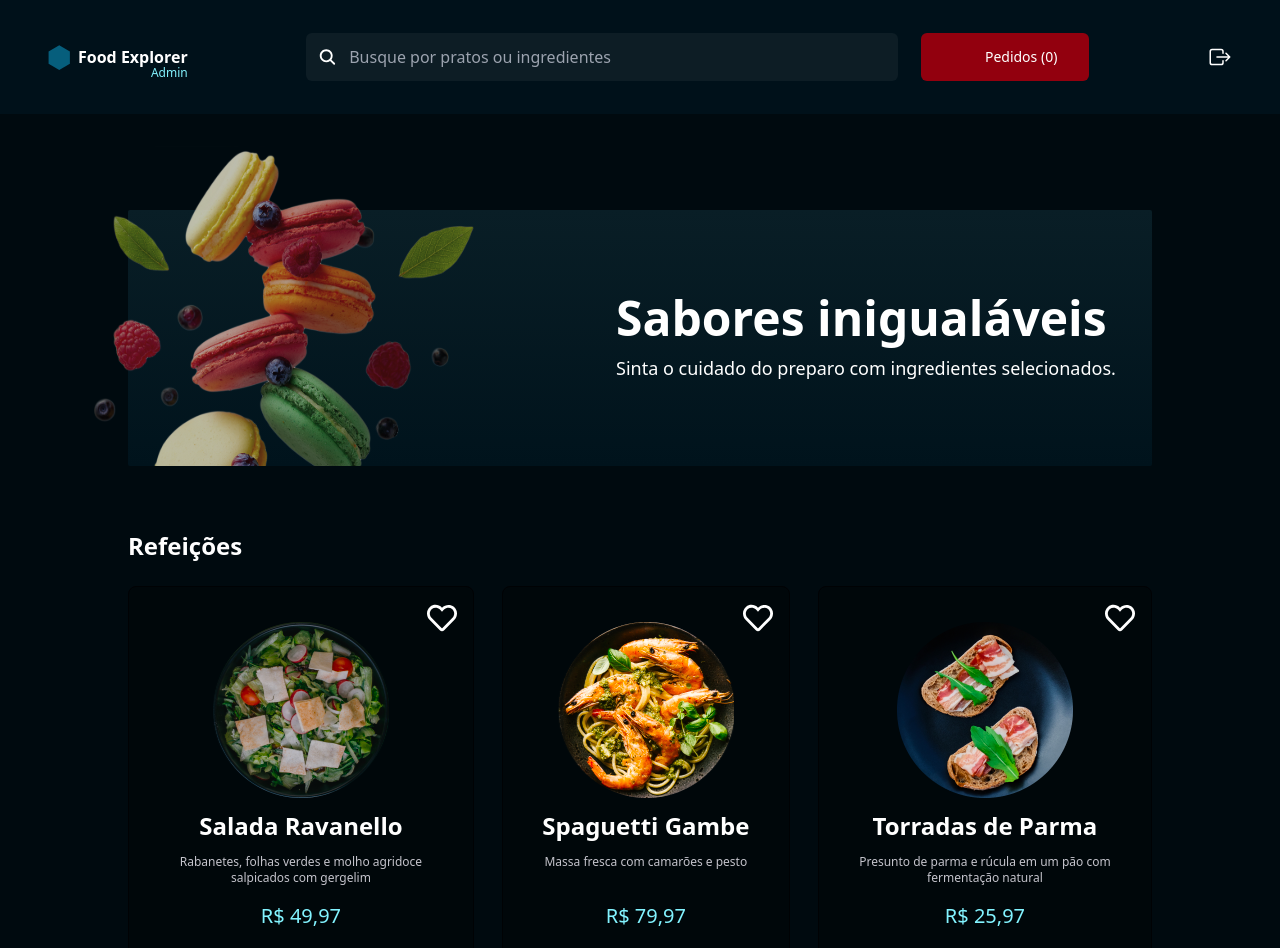
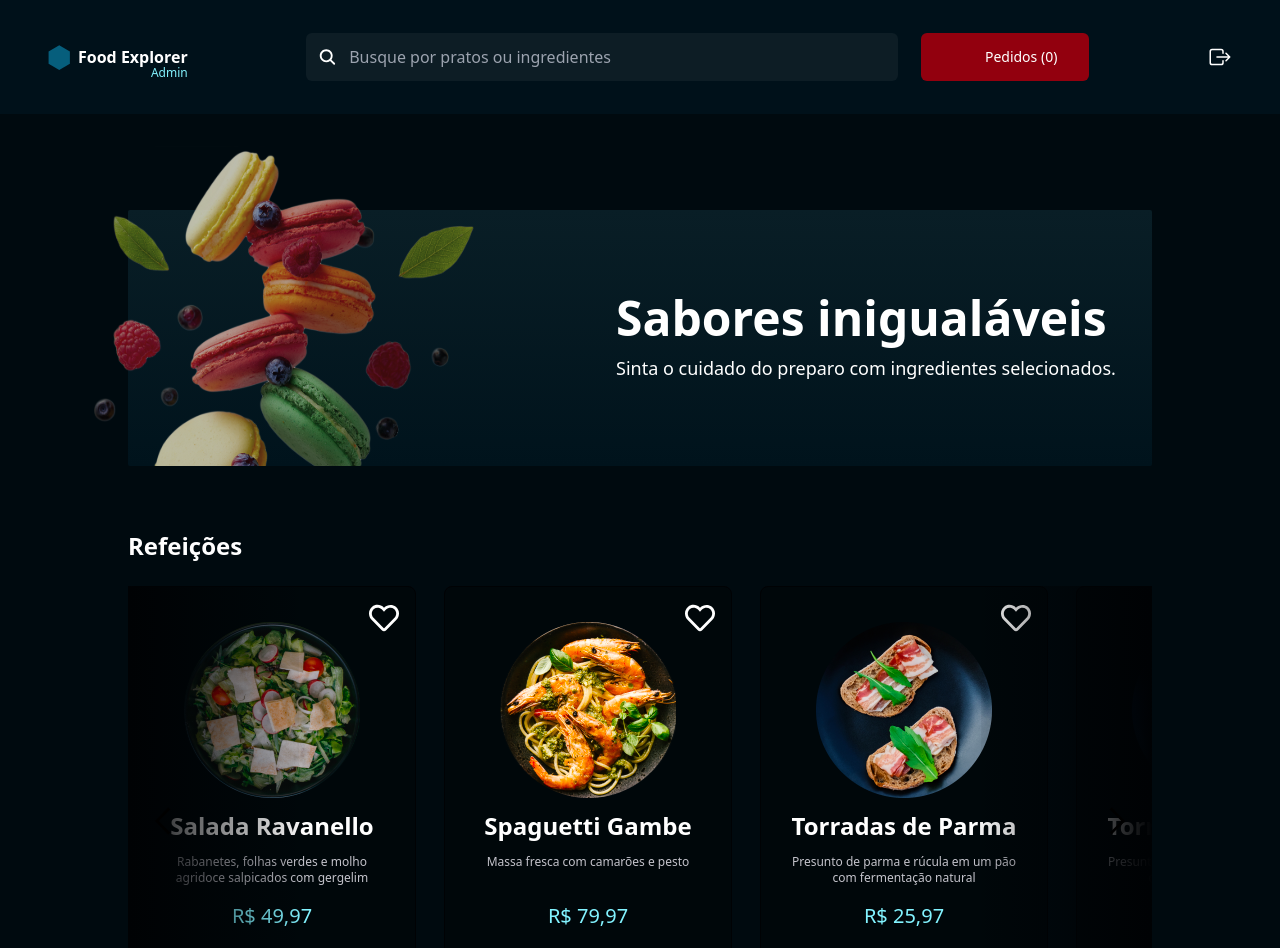
Before and after one commit to FredericoGrz/food-explorer, a React (Vite) app: page / in a window 1280 px wide. Shown: the top 948 px of the page. Built offline with nearby package versions, Linux system fonts and the light colour scheme; some icons are missing.

Commit message:
Criado o carousel para os cards (Ainda nao funcional)

```diff
--- /dev/null
+++ b/src/Components/Carousel/index.jsx
@@ -0,0 +1,24 @@
+import Proptypes from "prop-types";
+import { GrPrevious, GrNext } from "react-icons/gr";
+
+export function CardCarousel({ children }) {
+  return (
+    <div className="relative overflow-hidden">
+      <div className="hidden lg:block w-2/12 absolute left-0 z-10 h-full bg-gradient-to-r from-dark-300 via-dark-300/50 to-dark-300/5">
+        <button className="absolute left-5 top-1/2 z-20">
+          <GrPrevious className="text-white text-3xl hover:text-4xl" />
+        </button>
+      </div>
+      <div className="hidden lg:block w-2/12 absolute right-0 z-10 h-full bg-gradient-to-l from-dark-300 via-dark-300/50 to-dark-300/5">
+        <button className="absolute right-5 top-1/2 z-20">
+          <GrNext className="text-white text-3xl hover:text-4xl" />
+        </button>
+      </div>
+      <div className=" min-w-full flex gap-4 lg:gap-7">{children}</div>
+    </div>
+  );
+}
+
+CardCarousel.propTypes = {
+  children: Proptypes.node,
+};
--- a/src/Pages/Home.jsx
+++ b/src/Pages/Home.jsx
@@ -4,6 +4,7 @@ import salada from "../assets/salada-ravanello.svg";
 import spaguetti from "../assets/spaguetti-gambe.svg";
 import torradas from "../assets/torradas-parma.svg";
 import { FoodCard } from "../Components/FoodCard";
+import { CardCarousel } from "../Components/Carousel";
 
 function Home() {
   return (
@@ -36,6 +37,7 @@ function Home() {
               Refeições
             </h2>
             <div className="flex gap-4 lg:gap-7">
+              <CardCarousel>
                 <FoodCard
                   img={salada}
                   nome="Salada Ravanello"
@@ -54,6 +56,25 @@ function Home() {
                   descricao="Presunto de parma e rúcula em um pão com fermentação natural"
                   preco="25,97"
                 />
+                <FoodCard
+                  img={torradas}
+                  nome="Torradas de Parma"
+                  descricao="Presunto de parma e rúcula em um pão com fermentação natural"
+                  preco="25,97"
+                />
+                <FoodCard
+                  img={torradas}
+                  nome="Torradas de Parma"
+                  descricao="Presunto de parma e rúcula em um pão com fermentação natural"
+                  preco="25,97"
+                />
+                <FoodCard
+                  img={torradas}
+                  nome="Torradas de Parma"
+                  descricao="Presunto de parma e rúcula em um pão com fermentação natural"
+                  preco="25,97"
+                />
+              </CardCarousel>
             </div>
           </div>
         </div>
```
Lines whose indentation alone changed are shown as unchanged.
